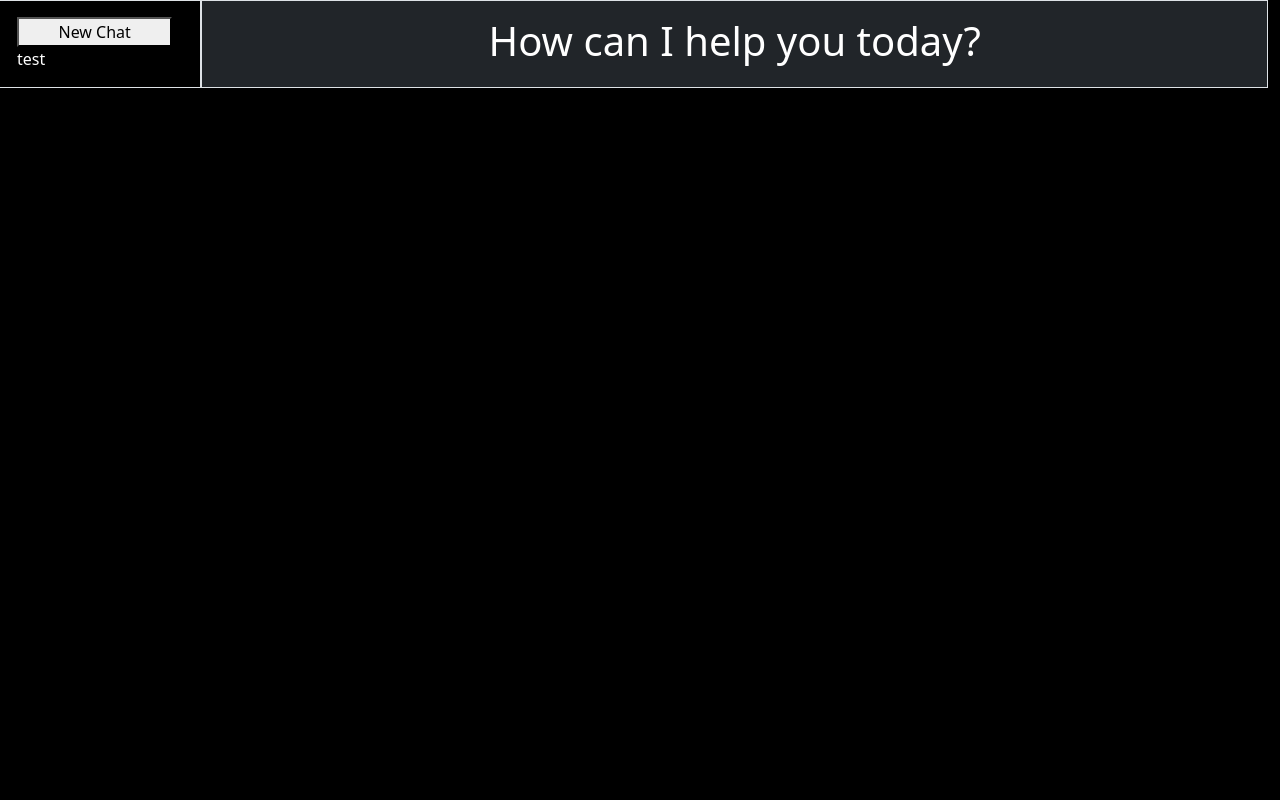
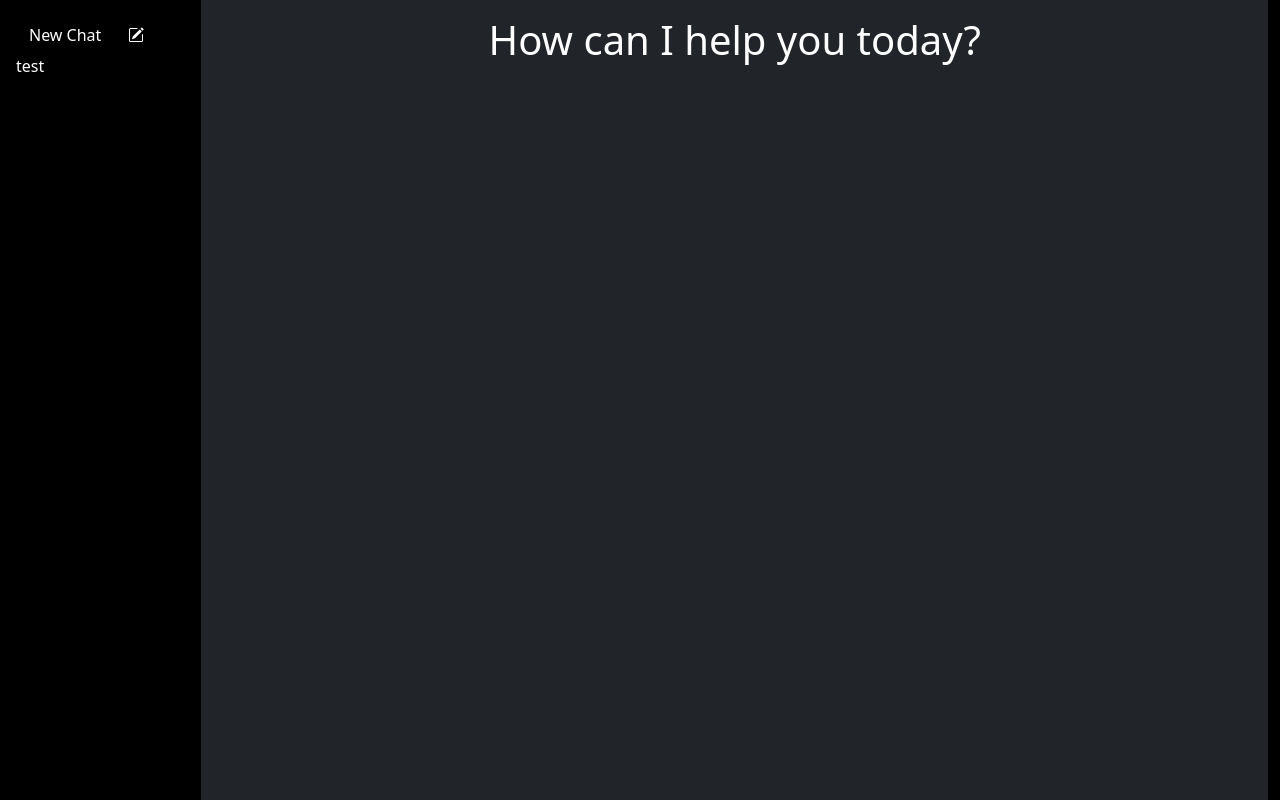
Before and after one commit to jonesna213/ChatGPT_Clone, a React (Create React App) app in the folder frontend/: page / in a window 1280 px wide. Built offline with nearby package versions, Linux system fonts and the light colour scheme.

Commit message:
Finished new chat button

```diff
--- a/frontend/src/App.js
+++ b/frontend/src/App.js
@@ -1,9 +1,10 @@
 import ChatContainer from "./components/ChatBox/ChatContainer";
 import SideBar from "./components/SideBar/SideBar";
+import styles from "./css/styles.module.css";
 
 const App = () => {
     return (
-        <div className="row w-100 h-100">
+        <div className={`row ${styles.wrapper}`}>
             <SideBar />
             <ChatContainer />
         </div>
--- /dev/null
+++ b/frontend/src/assets/PencilSquare.js
@@ -0,0 +1,10 @@
+const PencilSquare = () => {
+    return (
+        <svg xmlns="http://www.w3.org/2000/svg" width="16" height="16" fill="white" class="bi bi-pencil-square me-3" viewBox="0 0 16 16">
+            <path d="M15.502 1.94a.5.5 0 0 1 0 .706L14.459 3.69l-2-2L13.502.646a.5.5 0 0 1 .707 0l1.293 1.293zm-1.75 2.456-2-2L4.939 9.21a.5.5 0 0 0-.121.196l-.805 2.414a.25.25 0 0 0 .316.316l2.414-.805a.5.5 0 0 0 .196-.12l6.813-6.814z" />
+            <path fill-rule="evenodd" d="M1 13.5A1.5 1.5 0 0 0 2.5 15h11a1.5 1.5 0 0 0 1.5-1.5v-6a.5.5 0 0 0-1 0v6a.5.5 0 0 1-.5.5h-11a.5.5 0 0 1-.5-.5v-11a.5.5 0 0 1 .5-.5H9a.5.5 0 0 0 0-1H2.5A1.5 1.5 0 0 0 1 2.5v11z" />
+        </svg>
+    );
+}
+
+export default PencilSquare;
--- a/frontend/src/components/ChatBox/ChatContainer.js
+++ b/frontend/src/components/ChatBox/ChatContainer.js
@@ -1,6 +1,6 @@
 const ChatContainer = () => {
     return (
-        <section className="border col bg-dark text-white">
+        <section className="col bg-dark text-white">
             <div className="m-3">
                 <h1 className="text-center">How can I help you today?</h1>
             </div>
--- a/frontend/src/components/SideBar/SideBar.js
+++ b/frontend/src/components/SideBar/SideBar.js
@@ -1,8 +1,14 @@
+import PencilSquare from "../../assets/PencilSquare";
+import styles from "../../css/styles.module.css";
+
 const SideBar = () => {
     return (
-        <section className="border col-2 text-white h-100">
+        <section className="col-2 text-white h-100">
             <div className="m-3">
-                <button className= "w-100">New Chat</button>
+                <button type="button" className={`d-flex justify-content-between align-items-center w-100 ${styles.newChat} btn text-white`}>
+                    <span>New Chat</span>
+                    <PencilSquare />
+                </button>
 
                 <div>
                     <p>test</p>
--- /dev/null
+++ b/frontend/src/css/styles.module.css
@@ -0,0 +1,8 @@
+.wrapper {
+    height: 100vh;
+    width: 100vw;
+}
+
+.newChat:hover {
+    background: #4c5258;
+}
```
